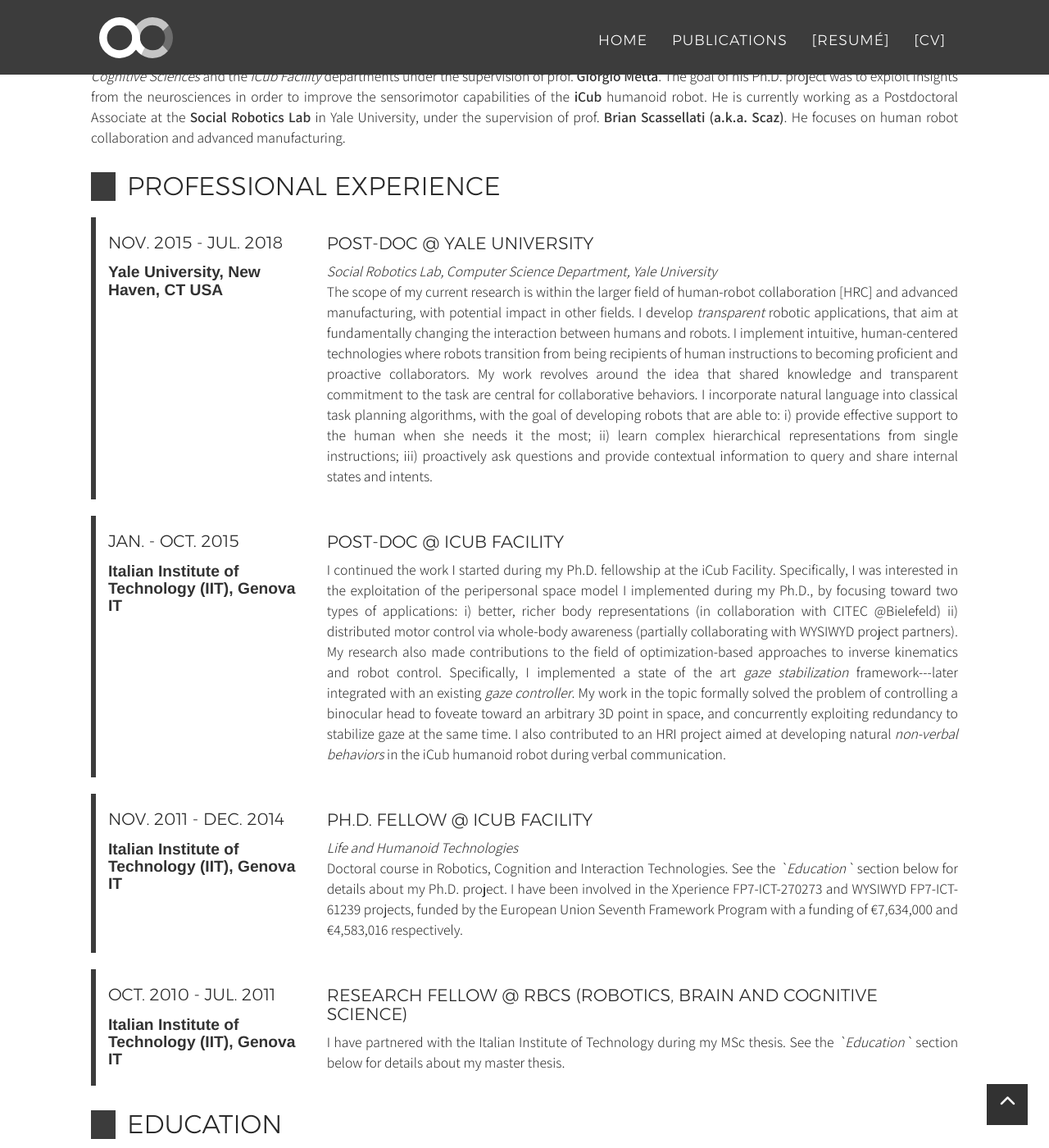
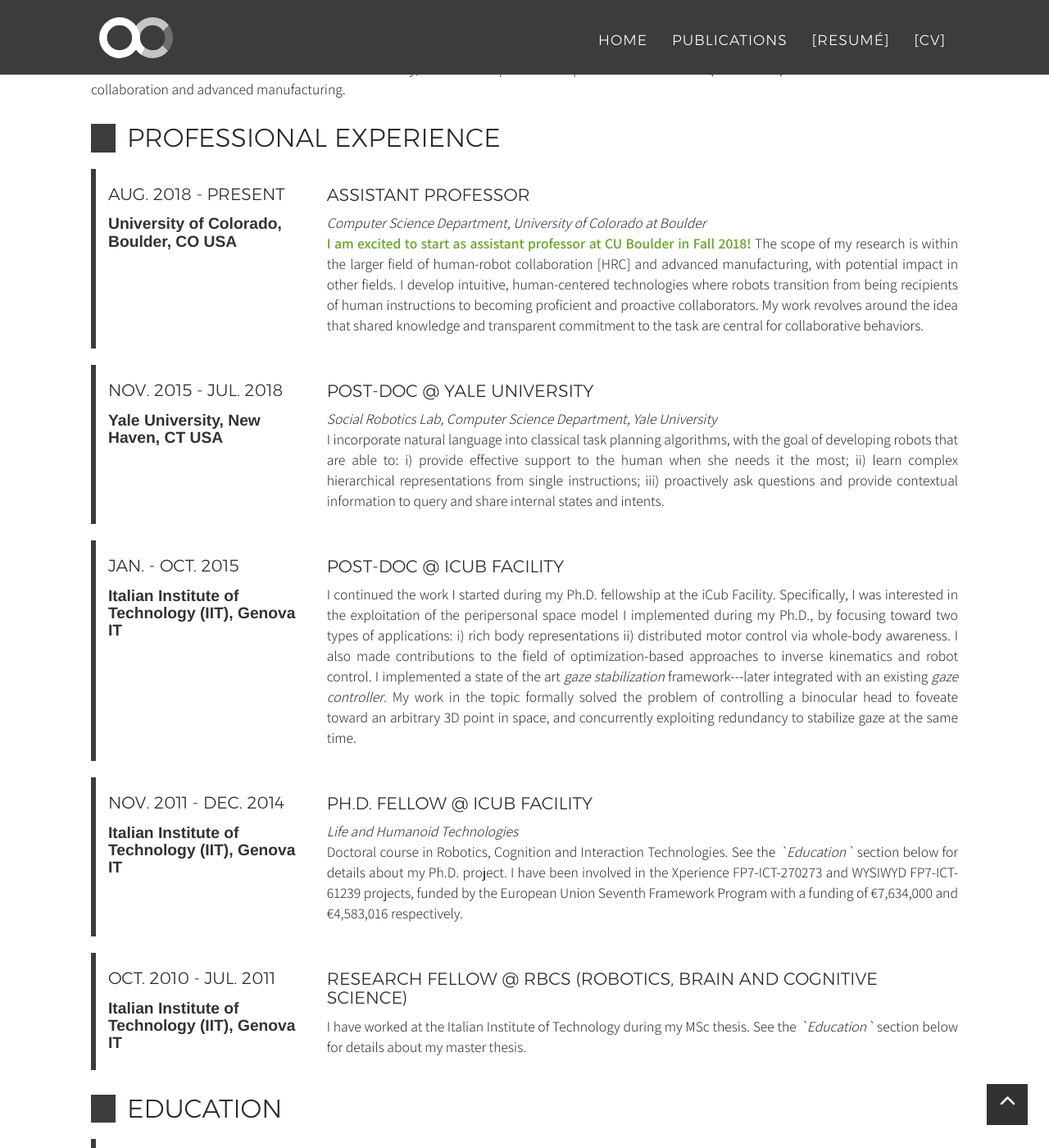
Before and after one commit to alecive/alecive.github.io, a Jekyll site: the page built from _posts/cv/2017-02-08-CV-AlessandroRoncone.md, in a window 1280 px wide and 1400 px high, scrolled down 1673 px. Shown: the whole window at 82% size. Built offline with Jekyll 4.4.1, drawn with Linux system fonts in a browser that asks for light colours; nearby versions of some CDN libraries; some web fonts are replaced; some of the changed text lies outside the part shown.

Commit message:
Updated CV with new position!

```diff
--- a/_config.yml
+++ b/_config.yml
@@ -27,7 +27,7 @@
 
 logo: /img/logo.svg
 
-banner: "Excited to start as assistant professor at CU Boulder in Fall 2018!"
+# banner: "Excited to start as assistant professor at CU Boulder in Fall 2018!"
 
 # Postal address (add as many lines as necessary)
 address:
--- a/_data/cv-professional.yml
+++ b/_data/cv-professional.yml
@@ -1,16 +1,23 @@
+ - name: Assistant Professor
+   title: Computer Science Department, University of Colorado at Boulder
+   start: Aug. 2018
+   end: present
+   location: University of Colorado, Boulder, CO USA
+   location-link: https://www.colorado.edu/cs/
+   description: "<strong class=\"color-banner\">I am excited to start as assistant professor at CU Boulder in Fall 2018!</strong> The scope of my research is within the larger field of human-robot collaboration [HRC] and advanced manufacturing, with potential impact in other fields. I develop intuitive, human-centered technologies where robots transition from being recipients of human instructions to becoming proficient and proactive collaborators. My work revolves around the idea that shared knowledge and transparent commitment to the task are central for collaborative behaviors."
  - name: Post-Doc @ Yale University
    title: Social Robotics Lab, Computer Science Department, Yale University
    start: Nov. 2015
    end: Jul. 2018
    location: Yale University, New Haven, CT USA
    location-link: http://scazlab.yale.edu
-   description: "The scope of my current research is within the larger field of human-robot collaboration [HRC] and advanced manufacturing, with potential impact in other fields. I develop <i>transparent</i> robotic applications, that aim at fundamentally changing the interaction between humans and robots. I implement intuitive, human-centered technologies where robots transition from being recipients of human instructions to becoming proficient and proactive collaborators. My work revolves around the idea that shared knowledge and transparent commitment to the task are central for collaborative behaviors. I incorporate natural language into classical task planning algorithms, with the goal of developing robots that are able to: i) provide effective support to the human when she needs it the most; ii) learn complex hierarchical representations from single instructions; iii) proactively ask questions and provide contextual information to query and share internal states and intents."
+   description: "I incorporate natural language into classical task planning algorithms, with the goal of developing robots that are able to: i) provide effective support to the human when she needs it the most; ii) learn complex hierarchical representations from single instructions; iii) proactively ask questions and provide contextual information to query and share internal states and intents."
  - name: Post-Doc @ iCub Facility
    start: Jan.
    end: Oct. 2015
    location: Italian Institute of Technology (IIT), Genova IT
    location-link: http://www.iit.it
-   description: "I continued the work I started during my Ph.D. fellowship at the iCub Facility. Specifically, I was interested in the exploitation of the peripersonal space model I implemented during my Ph.D., by focusing toward two types of applications: i) better, richer body representations (in collaboration with CITEC @Bielefeld) ii) distributed motor control via whole-body awareness (partially collaborating with WYSIWYD project partners). My research also made contributions to the field of optimization-based approaches to inverse kinematics and robot control. Specifically, I implemented a state of the art <i>gaze stabilization</i> framework---later integrated with an existing <i>gaze controller</i>. My work in the topic formally solved the problem of controlling a binocular head to foveate toward an arbitrary 3D point in space, and concurrently exploiting redundancy to stabilize gaze at the same time. I also contributed to an HRI project aimed at developing natural <i>non-verbal behaviors</i> in the iCub humanoid robot during verbal communication."
+   description: "I continued the work I started during my Ph.D. fellowship at the iCub Facility. Specifically, I was interested in the exploitation of the peripersonal space model I implemented during my Ph.D., by focusing toward two types of applications: i) rich body representations ii) distributed motor control via whole-body awareness. I also made contributions to the field of optimization-based approaches to inverse kinematics and robot control. I implemented a state of the art <i>gaze stabilization</i> framework---later integrated with an existing <i>gaze controller</i>. My work in the topic formally solved the problem of controlling a binocular head to foveate toward an arbitrary 3D point in space, and concurrently exploiting redundancy to stabilize gaze at the same time."
  - name: Ph.D. Fellow @ iCub Facility
    title: Life and Humanoid Technologies
    start: Nov. 2011
@@ -23,4 +30,4 @@
    end: Jul. 2011
    location: Italian Institute of Technology (IIT), Genova IT
    location-link: http://www.iit.it
-   description: I have partnered with the Italian Institute of Technology during my MSc thesis. See the <i>`Education`</i> section below for details about my master thesis.
+   description: I have worked at the Italian Institute of Technology during my MSc thesis. See the <i>`Education`</i> section below for details about my master thesis.
```
